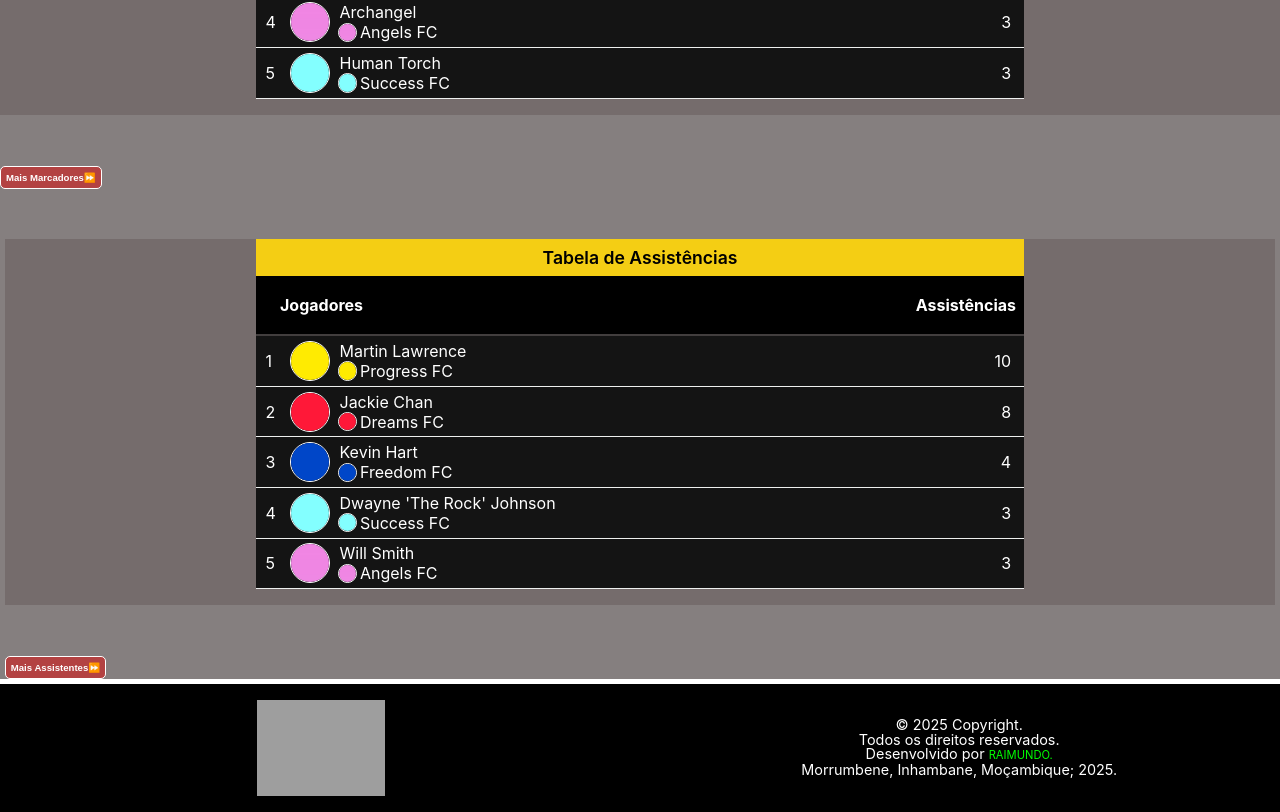
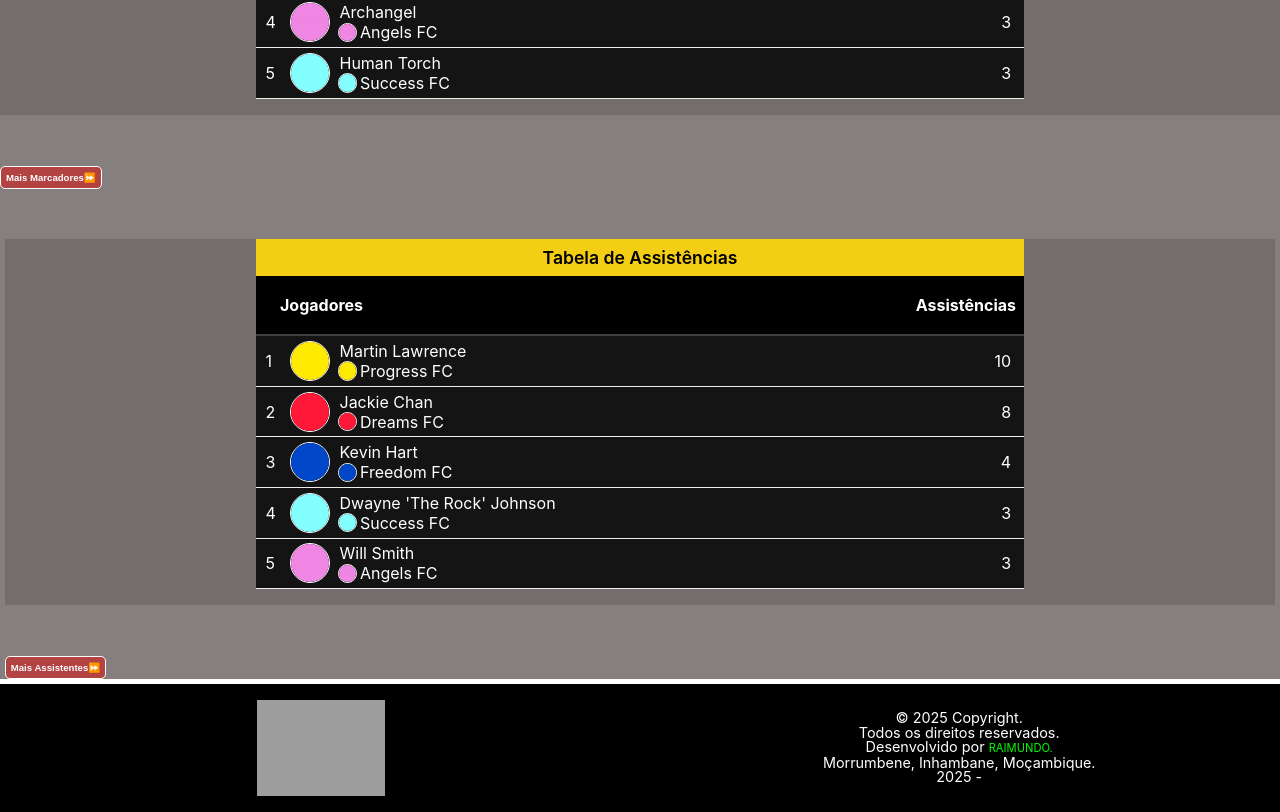
Before and after one commit to Freddsterius/maningue-bola, a React (Create React App) app: page / in a window 1280 px wide. Shown: the part 1742-2554 px from the top of the page. Built offline with nearby package versions, Linux system fonts and the light colour scheme; grey boxes are pictures that could not be loaded.

Commit message:
footer copyright notice text restructured

```diff
--- a/src/layout/footer/Footer.js
+++ b/src/layout/footer/Footer.js
@@ -20,7 +20,8 @@ const Footer = () => {
         <p>
           Desenvolvido por <span className="creator-name">RAIMUNDO.</span>
         </p>
-        <p>Morrumbene, Inhambane, Moçambique; 2025.</p>
+        <p>Morrumbene, Inhambane, Moçambique.</p>
+        <p>2025 - </p>
       </div>
     </div>
   );
```
